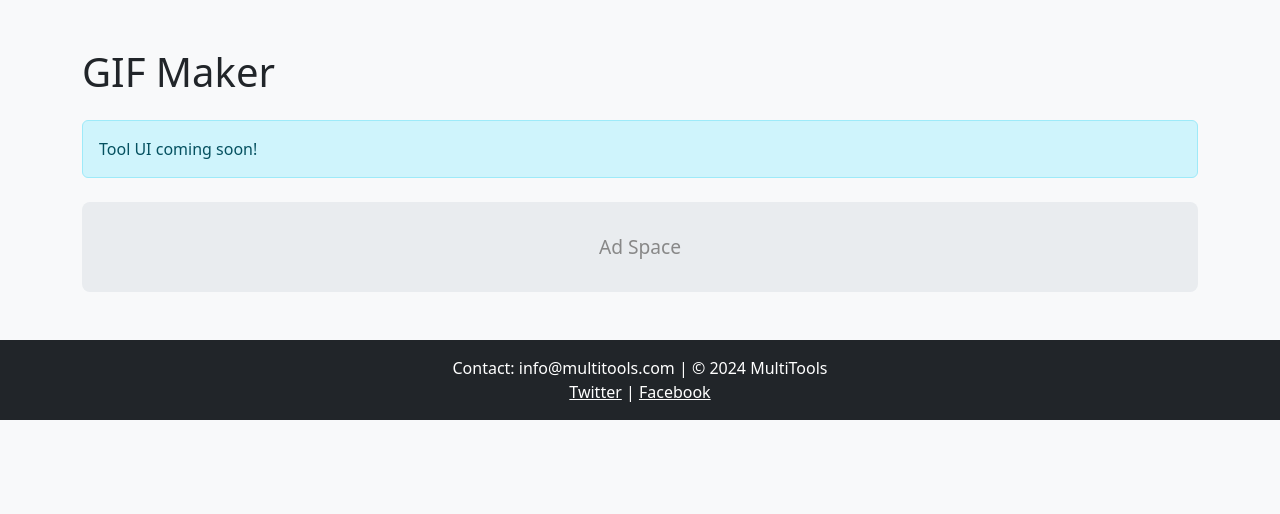
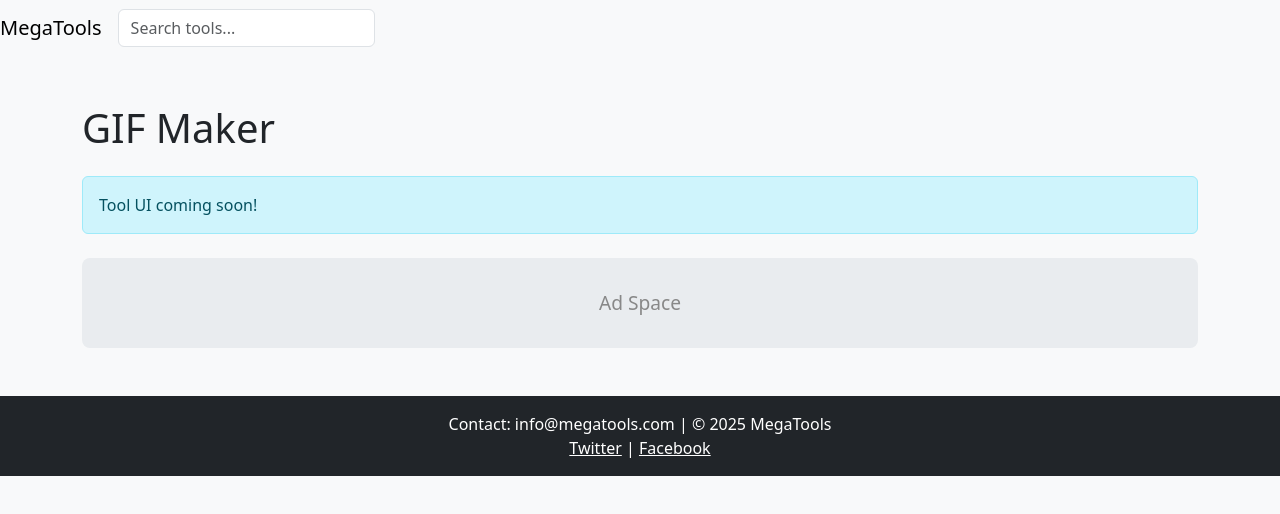
Before and after one commit to sam-ad-us/Mega-Tools, a plain HTML site: page tools/gif-maker.html in a window 1280 px wide. Drawn offline with nearby package versions, Linux system fonts and the light colour scheme; no server answers.

Commit message:
Add files via upload

```diff
--- a/assets/js/footer.js
+++ b/assets/js/footer.js
@@ -1,5 +1,18 @@
-fetch('../footer.html')
-  .then(res => res.text())
-  .then(data => {
-    document.body.insertAdjacentHTML('beforeend', data);
-  });
+function loadFooter() {
+  fetch('footer.html')
+    .then(res => {
+      if (!res.ok) throw new Error();
+      return res.text();
+    })
+    .then(data => {
+      document.body.insertAdjacentHTML('beforeend', data);
+    })
+    .catch(() => {
+      fetch('../footer.html')
+        .then(res => res.text())
+        .then(data => {
+          document.body.insertAdjacentHTML('beforeend', data);
+        });
+    });
+}
+loadFooter();
--- a/assets/js/header.js
+++ b/assets/js/header.js
@@ -1,9 +1,18 @@
-body { background: #f8f9fa; }
-.ad-space { min-height: 90px; background: #e9ecef; margin: 20px 0; display: flex; align-items: center; justify-content: center; color: #888; font-size: 1.2em; border-radius: 8px; }
-.card { box-shadow: 0 2px 8px rgba(0,0,0,0.05); }
-
-fetch('../header.html')
-  .then(res => res.text())
-  .then(data => {
-    document.body.insertAdjacentHTML('afterbegin', data);
-  });
+function loadHeader() {
+  fetch('header.html')
+    .then(res => {
+      if (!res.ok) throw new Error();
+      return res.text();
+    })
+    .then(data => {
+      document.body.insertAdjacentHTML('afterbegin', data);
+    })
+    .catch(() => {
+      fetch('../header.html')
+        .then(res => res.text())
+        .then(data => {
+          document.body.insertAdjacentHTML('afterbegin', data);
+        });
+    });
+}
+loadHeader();
--- a/footer.html
+++ b/footer.html
@@ -1,5 +1,5 @@
 <footer class="bg-dark text-white text-center py-3">
-  <div>Contact: info@multitools.com | © 2024 MultiTools</div>
+  <div>Contact: info@megatools.com | © 2025 MegaTools</div>
   <div>
     <a href="#" class="text-white">Twitter</a> |
     <a href="#" class="text-white">Facebook</a>
--- a/header.html
+++ b/header.html
@@ -1,5 +1,5 @@
 <header class="navbar navbar-expand-lg navbar-light bg-light">
-  <a class="navbar-brand" href="index.html">MultiTools</a>
+  <a class="navbar-brand" href="index.html">MegaTools</a>
   <form class="form-inline my-2 my-lg-0 ml-auto">
     <input id="tool-search" class="form-control mr-sm-2" type="search" placeholder="Search tools..." aria-label="Search">
   </form>
```
Also changed, not shown: index.html (+1 -1 lines).
